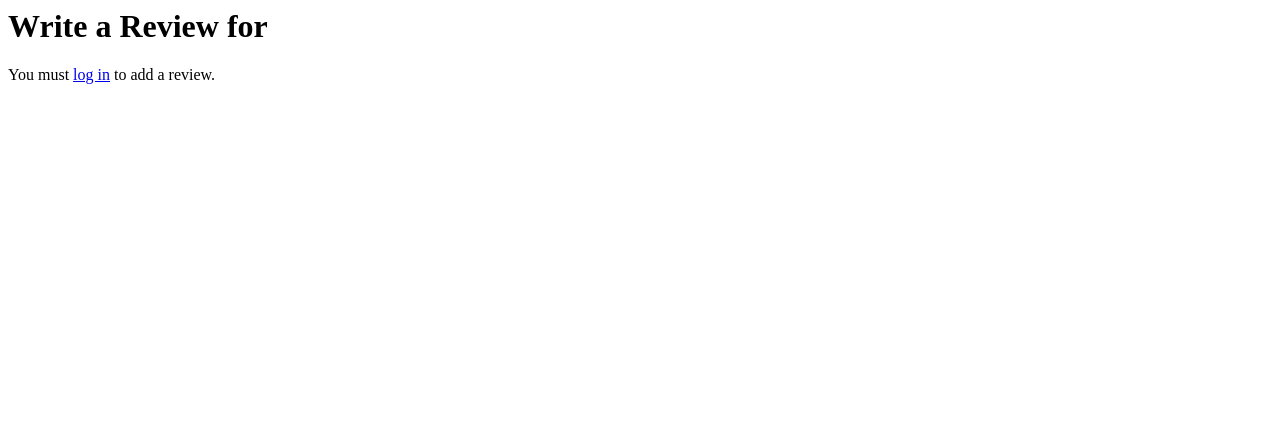
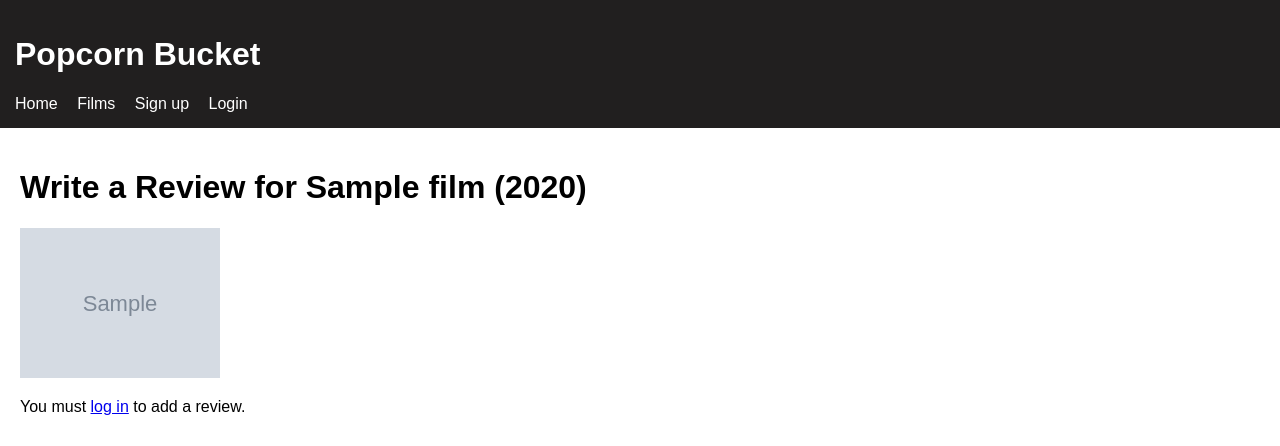
Before and after one commit to 3010468m/PopcornBucket, a Django app: page /writereview/1 in a window 1280 px wide. Shown: the top 446 px of the page. Run offline with Django 3.2, Linux system fonts and the light colour scheme; tables that the repository leaves empty hold one stand-in row (values such as "Sample post"); grey boxes marked "Sample" are stand-in pictures.

Commit message:
write_review extends base.html and shows film poster if provided, implemented reviews sorting

```diff
--- a/popcornbucket/views.py
+++ b/popcornbucket/views.py
@@ -42,6 +42,13 @@ def film_detail(request, id):
     try:
         # retrieve all associated reviews
         reviews = Review.objects.filter(film=film)
+        sort = request.GET.get('sort')
+
+        if sort == 'newest':
+            reviews = reviews.order_by('-created_at')
+        elif sort == 'oldest':
+            reviews = reviews.order_by('created_at')
+
         context_dict['reviews'] = reviews
         context_dict['film'] = film
     except Film.DoesNotExist:
--- a/templates/popcornbucket/film_detail.html
+++ b/templates/popcornbucket/film_detail.html
@@ -16,6 +16,10 @@
 {% else %}
     <a href="{% url 'login' %}">Log in</a> to Write a Review<br>
 {% endif %}
+<h3>Sort Reviews</h3>
+<a href="{% url 'film_detail' film.id %}?sort=newest">Newest</a>
+<a href="{% url 'film_detail' film.id %}?sort=oldest">Oldest</a>
+<a href="{% url 'film_detail' film.id %}">Clear Sorting</a>
 {% if reviews %}
     <ul>
         {% for review in reviews %}
--- a/templates/popcornbucket/write_review.html
+++ b/templates/popcornbucket/write_review.html
@@ -1,12 +1,16 @@
+{% extends "popcornbucket/base.html" %}
 <title>Write a Review</title>
 
 <!--show web banner-->
-
-<h1>Write a Review for {{ film.name }}</h1>
+{% block content %}
+    <h1>Write a Review for {{ film.title }} ({{ film.release_year }})</h1>
 
     <body>
         <div>
-        <!-- show movie poster, title-->
+            {% if film.poster %}
+                <img src="{{ film.poster.url }}" alt="{{ film.title }}" width="200">
+            {% endif %}
+
             {% if request.user.is_authenticated %}
                 <form id="write_review_form" method="post" action ="{% url 'write_review' film.id %}">
                     {% csrf_token %}
@@ -27,6 +31,7 @@
         </div>
 
         <div>
-        <a href="{% url 'film_detail' film.id %}"
+            <a href="{% url 'film_detail' film.id %}"></a>
         </div>
     </body>
+{% endblock %}
```
Lines whose indentation alone changed are shown as unchanged.
